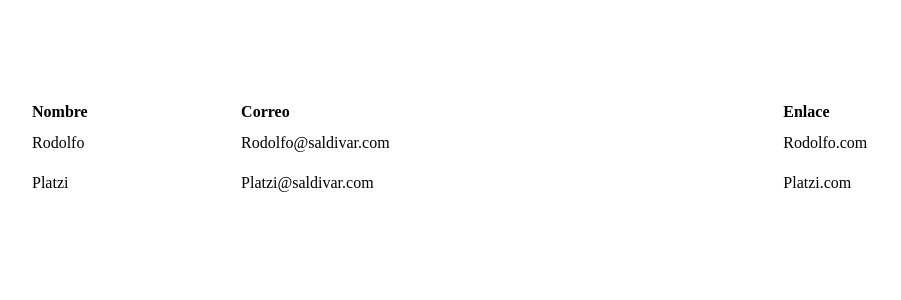
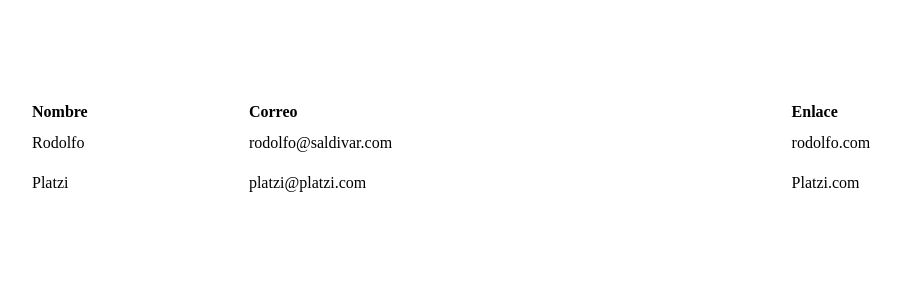
Before and after one commit to gbeto21/Blog_Platzi, a React (Create React App) app: page / in a window 1280 px wide. Shown: the top 300 px of the page, without its empty margins (79-980 px from the left). Built offline with nearby package versions, Linux system fonts and the light colour scheme.

Commit message:
Se modificó la funcion para generar el código HTML en la función ponerFilas y se creó el componente en vez solo la función. Se terminó la clase: 'Stateful vs Stateless'.

```diff
--- a/src/components/App.js
+++ b/src/components/App.js
@@ -1,34 +1,45 @@
-import React from 'react'
+import React, { Component } from 'react'
 
-const App = () => {
+class App extends Component {
 
-  const ponerFilas = () => [
+  constructor() {
+    super();
+    this.state = {
+      usuarios: [
+        {
+          nombre: 'Rodolfo',
+          correo: 'rodolfo@saldivar.com',
+          enlace: 'rodolfo.com'
+        },
+        {
+          nombre: 'Platzi',
+          correo: 'platzi@platzi.com',
+          enlace: 'Platzi.com'
+        }
+      ]
+    }
+  }
+
+  ponerFilas = () => (
+    this.state.usuarios.map((usuario) => (
       <tr>
         <td>
-        Rodolfo
+          {usuario.nombre}
         </td>
         <td>
-        Rodolfo@saldivar.com
+          {usuario.correo}
         </td>
         <td>
-        Rodolfo.com
-      </td>
-    </tr>,
-    <tr>
-      <td>
-        Platzi
-      </td>
-      <td>
-        Platzi@saldivar.com
-      </td>
-      <td>
-        Platzi.com
+          {usuario.enlace}
         </td>
       </tr>
-  ]
+    ))
+  )
 
+  render() {
     return (
-    <div className='margen'>
+
+      <div className='margen' >
 
         <table className='tabla'>
           <thead>
@@ -39,12 +50,12 @@
             </tr>
           </thead>
           <tbody>
-          {ponerFilas()}
+            {this.ponerFilas()}
           </tbody>
         </table>
       </div>
-
     )
+  }
 }
 
 export default App
```
Lines whose indentation alone changed are shown as unchanged.
